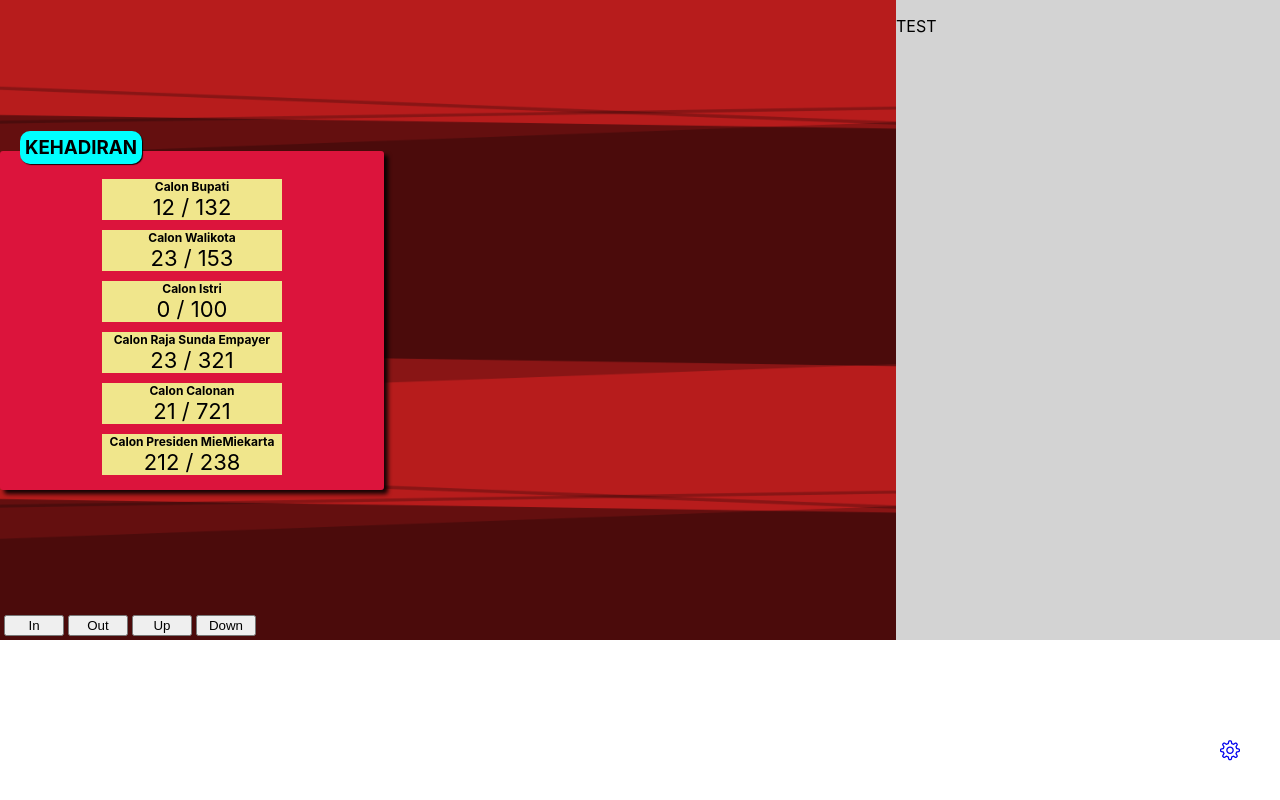
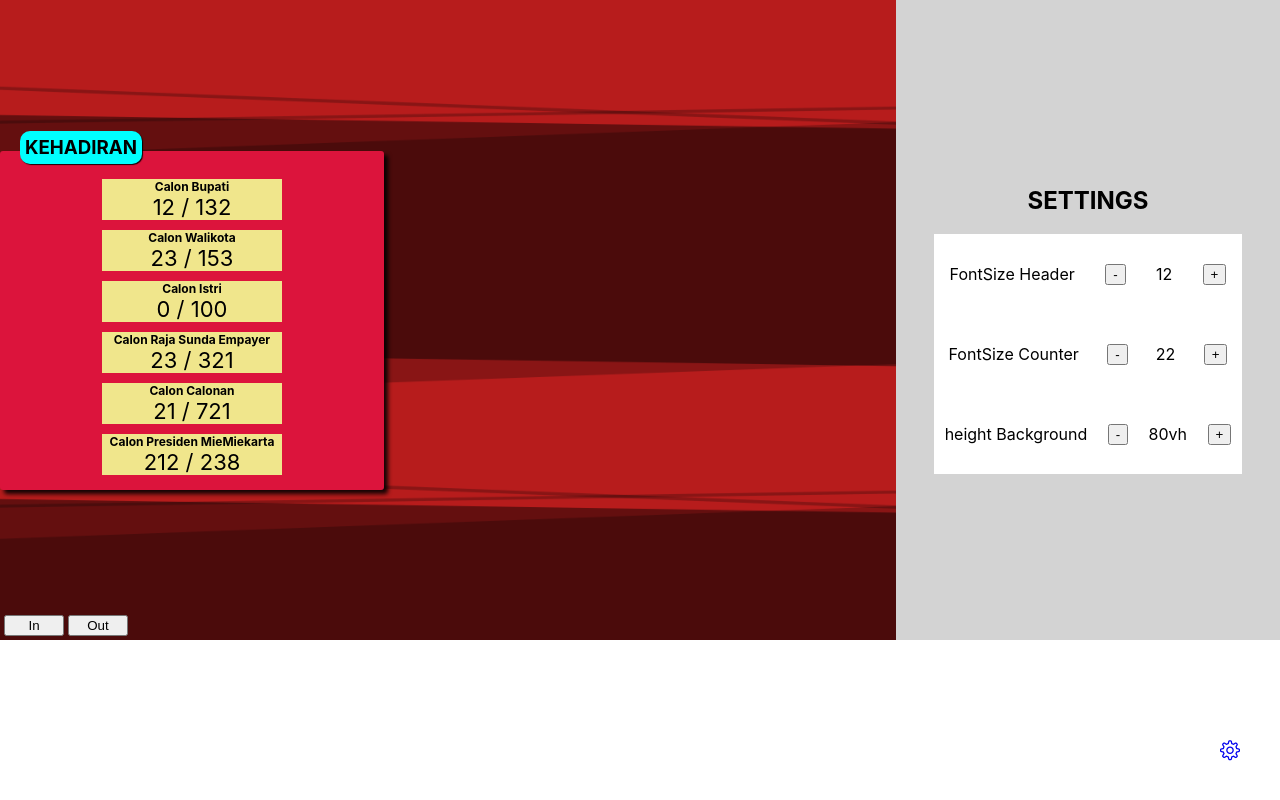
Before and after one commit to andres-sumihe/Videotron, a React (Create React App) app: page / in a window 1280 px wide. Both pictures are taken after a click on the link 1230 px from the left and 753 px from the top of the page. Built offline with nearby package versions, Linux system fonts and the light colour scheme.

Commit message:
Add settings style for dynamic layout

```diff
--- a/src/Videotron.jsx
+++ b/src/Videotron.jsx
@@ -1,5 +1,4 @@
 import React, { Component } from 'react';
-import Bg from './assets/BG1.png'
 import Logo from './assets/PARTAI.png'
 import Trivurat from './assets/trivurat.png'
 
@@ -11,7 +10,11 @@ export default class Videotron extends Component {
       open: false,
       style: "",
       count: 0,
+      fontSizeHeader: 12,
+      fontSizeCounter: 22,
+      heightBackground: 80,
       styleSetting: false,
+
       data: [
         {
           "title" :'Calon Bupati',
@@ -49,18 +52,18 @@ export default class Videotron extends Component {
 
   render() {
     return (
-      <div className="container">
+      <div className="container" style={{height: this.state.heightBackground+"vh" }}>
           <div className="first-container">
             <div className="first">
-              <div className="information-container">
+              <div className="information-container" style={{maxHeight: this.state.heightBackground+"vh" }}>
                 <div className="big-title">
                   <h3 className="">KEHADIRAN</h3>
                 </div>
                 <div className="body-information">
                   {this.state.data.map(item=>(
-                      <div className="counter-container">
-                        <p className="title-counter">{item.title}</p>
-                        <p className="counter">{item.hadir} / {item.total}</p>
+                      <div className="counter-container" key={item.id}>
+                        <p className="title-counter" style={{fontSize: this.state.fontSizeHeader}}>{item.title}</p>
+                        <p className="counter" style={{fontSize: this.state.fontSizeCounter}}>{item.hadir} / {item.total}</p>
                       </div>
                   ))}
                 </div>
@@ -68,8 +71,6 @@ export default class Videotron extends Component {
               <div className="controller">
                 <button style={{width:60, margin:4}} onClick={()=> this.setState({open: true, style:"container-foto animated slide-in-elliptic-top-fwd"})}>In</button>
                 <button style={{width:60}} onClick={()=> this.setState({style:"container-foto animated roll-out-bottom"})}>Out</button>
-                <button style={{width:60, margin:4}} onClick={()=> this.setState({count : this.state.count+1})}>Up</button>
-                <button style={{width:60}} onClick={()=> this.setState({count : this.state.count-1})}>Down</button>
               </div>
             </div>
             <div className="second">
@@ -92,9 +93,29 @@ export default class Videotron extends Component {
                   <img src={Trivurat} alt="This is a logo" style={{width:300}}/>
               </div>
           </div>
-          {this.state.styleSetting? <div className="style-panel">
-              <p>TEST</p>
-          </div>:''}
+          {this.state.styleSetting?
+              <div className="style-panel animated slide-in-right">
+                <h2>SETTINGS</h2>
+                  <div className="setting-container">
+                    <p>FontSize Header</p>
+                    <button onClick={()=> this.setState({fontSizeHeader: this.state.fontSizeHeader-1})}>-</button>
+                      <p>{this.state.fontSizeHeader}</p>
+                    <button onClick={()=> this.setState({fontSizeHeader: this.state.fontSizeHeader+1})}>+</button>
+                  </div>
+                  <div className="setting-container">
+                    <p>FontSize Counter</p>
+                    <button onClick={()=> this.setState({fontSizeCounter: this.state.fontSizeCounter-1})}>-</button>
+                      <p>{this.state.fontSizeCounter}</p>
+                    <button onClick={()=> this.setState({fontSizeCounter: this.state.fontSizeCounter+1})}>+</button>
+                  </div>
+                  <div className="setting-container">
+                    <p>height Background</p>
+                    <button onClick={()=> this.setState({heightBackground: this.state.heightBackground-1})}>-</button>
+                      <p>{this.state.heightBackground}vh</p>
+                    <button onClick={()=> this.setState({heightBackground: this.state.heightBackground+1})}>+</button>
+                  </div>
+              </div>
+          :''}
           <div className="style-button">
               <a href="#" onClick={()=>this.setState({styleSetting: !this.state.styleSetting})}>
                 <i className="icon-settings"></i>
--- a/src/style.css
+++ b/src/style.css
@@ -1,6 +1,6 @@
 .container {
     min-width: 100vw;
-    min-height: 80vh;
+    height: 80vh;
     background-color: aqua;
     overflow: hidden;
     background-image: url('./assets/BG1.png');
@@ -174,7 +174,25 @@ i{
     right: 0;
     top: 0;
     z-index: 99;
+    display: flex;
+    flex-direction: column;
+    justify-content: center;
+    align-items: center;
+    flex: 1;
     background-color: lightgrey;
+}
+.style-panel,
+.style-panel > h2 {
+    margin: 2;
+}
+.setting-container {
+    display: flex;
+    flex-direction: row;
+    width: 80%;
+    height: 10vh;
+    align-items: center;
+    justify-content: space-around;
+    background-color: white;
 }
 
 /* Entrance */
@@ -294,3 +312,34 @@ i{
           opacity: 1;
         }
       }
+
+/* entrance panel style */
+.slide-in-right {
+	-webkit-animation: slide-in-right 0.5s cubic-bezier(0.250, 0.460, 0.450, 0.940) both;
+	        animation: slide-in-right 0.5s cubic-bezier(0.250, 0.460, 0.450, 0.940) both;
+}
+
+@-webkit-keyframes slide-in-right {
+    0% {
+      -webkit-transform: translateX(1000px);
+              transform: translateX(1000px);
+      opacity: 0;
+    }
+    100% {
+      -webkit-transform: translateX(0);
+              transform: translateX(0);
+      opacity: 1;
+    }
+  }
+  @keyframes slide-in-right {
+    0% {
+      -webkit-transform: translateX(1000px);
+              transform: translateX(1000px);
+      opacity: 0;
+    }
+    100% {
+      -webkit-transform: translateX(0);
+              transform: translateX(0);
+      opacity: 1;
+    }
+  }
```
